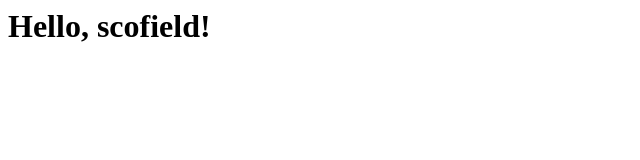
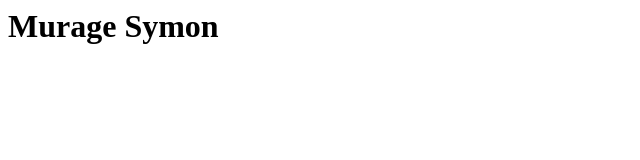
Before and after one commit to symon-murage/symon-murage.github.io, a plain HTML site: page index.html in a window 1280 px wide. Shown: the whole page, without its empty margins (0-640 px from the left). Drawn offline with Linux system fonts and the light colour scheme.

Commit message:
2nd inial commit

```diff
--- a/index.html
+++ b/index.html
@@ -1 +1 @@
-<h1>Hello, scofield!</h1>
+<h1>Murage Symon</h1>
```
